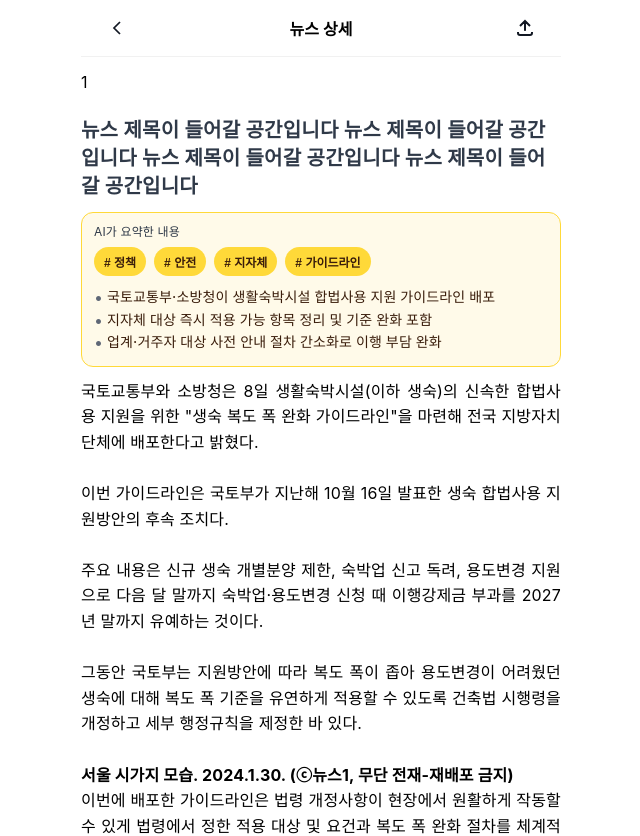
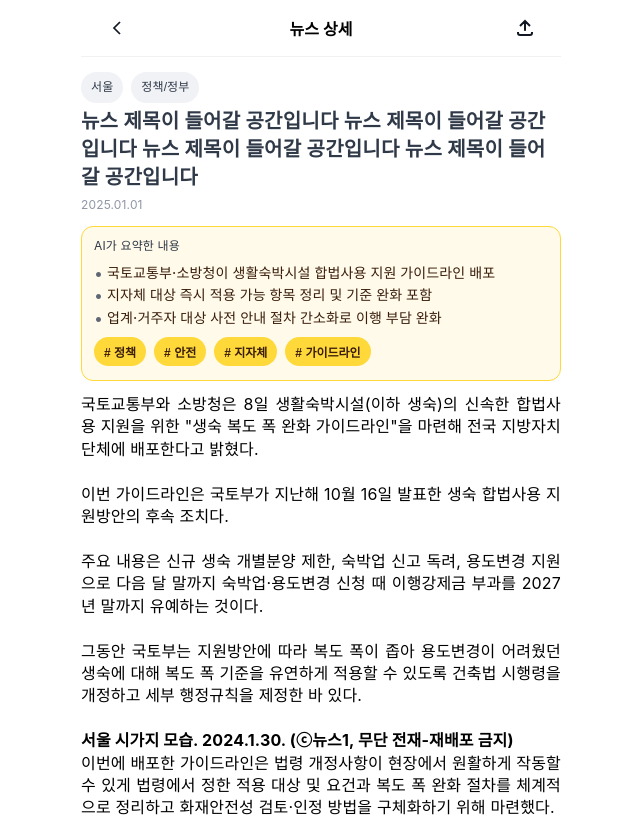
Before and after one commit to LikeLion-13th-SKHU/LikeLion-13th-TEAM06-FE, a React (Vite) app: page /news/1 in a window 1280 px wide. Shown: the top 836 px of the page, without its empty margins (319-959 px from the left). Built offline with nearby package versions, Linux system fonts and the light colour scheme; a web font is replaced by a local one.

Commit message:
:sparkles: Feat: 뉴스 디테일 내용 추가할 부분 추가 (#3)

```diff
--- a/src/features/news/components/detail/DetailBody/DetailBody.module.scss
+++ b/src/features/news/components/detail/DetailBody/DetailBody.module.scss
@@ -22,9 +22,45 @@
   letter-spacing: 0.2px;
 }
 
+.newsDetailBodyDate {
+  color: palette('gray-400');
+  font-size: 12px;
+  font-weight: 400;
+  line-height: 160%;
+  letter-spacing: 0.14px;
+}
+
 .newsDetailBodyContent {
   white-space: normal;
   text-align: justify;
-  line-height: 160%;
+  line-height: 140%;
   letter-spacing: 0.16px;
 }
+
+.newsDetailBodyHeader {
+  display: flex;
+  flex-direction: column;
+  gap: 4px;
+}
+
+.newsDetailBodyCategory {
+  display: flex;
+  gap: 8px;
+}
+
+.newsDetailBodyCategoryButton {
+  padding: 6px 10px;
+  font-size: 12px;
+  font-weight: 500;
+  border-radius: 999px;
+  background-color: palette('gray-100');
+  border: none;
+  color: palette('gray-700');
+  line-height: 160%;
+  letter-spacing: 0.12px;
+  cursor: default;
+
+  white-space: nowrap;
+  overflow: hidden;
+  text-overflow: ellipsis;
+}
--- a/src/features/news/components/detail/DetailBody/DetailBody.tsx
+++ b/src/features/news/components/detail/DetailBody/DetailBody.tsx
@@ -6,12 +6,21 @@ import SummaryCard from '../SummaryCard/SummaryCard';
 interface DetailBodyProps {
   title: string;
   htmlContent: string;
+  date: string;
 }
 
-export default function DetailBody({ title, htmlContent }: DetailBodyProps) {
+export default function DetailBody({ title, htmlContent, date }: DetailBodyProps) {
   return (
     <div className={styles.newsDetailBody}>
-      <h1 className={styles.newsDetailBodyTitle}>{title}</h1>
+      <div className={styles.newsDetailBodyHeader}>
+        <div className={styles.newsDetailBodyCategory}>
+          <button className={styles.newsDetailBodyCategoryButton}>서울</button>
+          <button className={styles.newsDetailBodyCategoryButton}>정책/정부</button>
+        </div>
+        <h1 className={styles.newsDetailBodyTitle}>{title}</h1>
+        <p className={styles.newsDetailBodyDate}>{date}</p>
+      </div>
+
       <SummaryCard
         tags={['정책', '안전', '지자체', '가이드라인']}
         bullets={[
--- a/src/features/news/components/detail/DetailHelpful/DetailHelpful.module.scss
+++ b/src/features/news/components/detail/DetailHelpful/DetailHelpful.module.scss
@@ -12,7 +12,7 @@
 .detailHelpfulTitle {
   color: palette('gray-900');
 
-  font-size: 20px;
+  font-size: 18px;
   font-weight: 600;
   line-height: 140%;
   letter-spacing: 0.16px;
--- a/src/features/news/components/detail/SummaryCard/SummaryCard.tsx
+++ b/src/features/news/components/detail/SummaryCard/SummaryCard.tsx
@@ -14,14 +14,6 @@ export default function SummaryCard({ tags, bullets }: SummaryCardProps) {
         <span className={styles.highlight}>AI가 요약한 내용</span>
       </header>
 
-      <div className={styles.tags} role="list">
-        {tags.slice(0, 4).map((t) => (
-          <button key={t} role="listitem" className={styles.tag}>
-            # {t}
-          </button>
-        ))}
-      </div>
-
       <ul className={styles.bullets}>
         {bullets.slice(0, 3).map((b, i) => (
           <li key={i}>
@@ -32,6 +24,13 @@ export default function SummaryCard({ tags, bullets }: SummaryCardProps) {
           </li>
         ))}
       </ul>
+      <div className={styles.tags} role="list">
+        {tags.slice(0, 4).map((t) => (
+          <button key={t} role="listitem" className={styles.tag}>
+            # {t}
+          </button>
+        ))}
+      </div>
     </section>
   );
 }
--- a/src/features/news/pages/NewsDetail.tsx
+++ b/src/features/news/pages/NewsDetail.tsx
@@ -10,6 +10,9 @@ import DetailHelpful from '@/features/news/components/detail/DetailHelpful/Detai
 
 export default function NewsDetail() {
   const { id } = useParams();
+
+  // 추후 삭제 필요
+  console.log(id);
   const { setConfig } = useHeader();
   const toast = useToast();
 
@@ -32,9 +35,11 @@ export default function NewsDetail() {
 
   return (
     <div style={{ padding: '16px 0', display: 'flex', flexDirection: 'column', gap: '24px' }}>
-      {/* unused 없애기 위한 코드 / 추후 삭제 필요 */}
-      <div>{id}</div>
-      <DetailBody title={newsDetailMock.title} htmlContent={newsDetailMock.htmlContent} />
+      <DetailBody
+        title={newsDetailMock.title}
+        htmlContent={newsDetailMock.htmlContent}
+        date={newsDetailMock.date}
+      />
       <DetailHelpful />
     </div>
   );
```
Also changed, not shown: src/features/news/mocks/newsMock.ts (+1 -0 lines).
